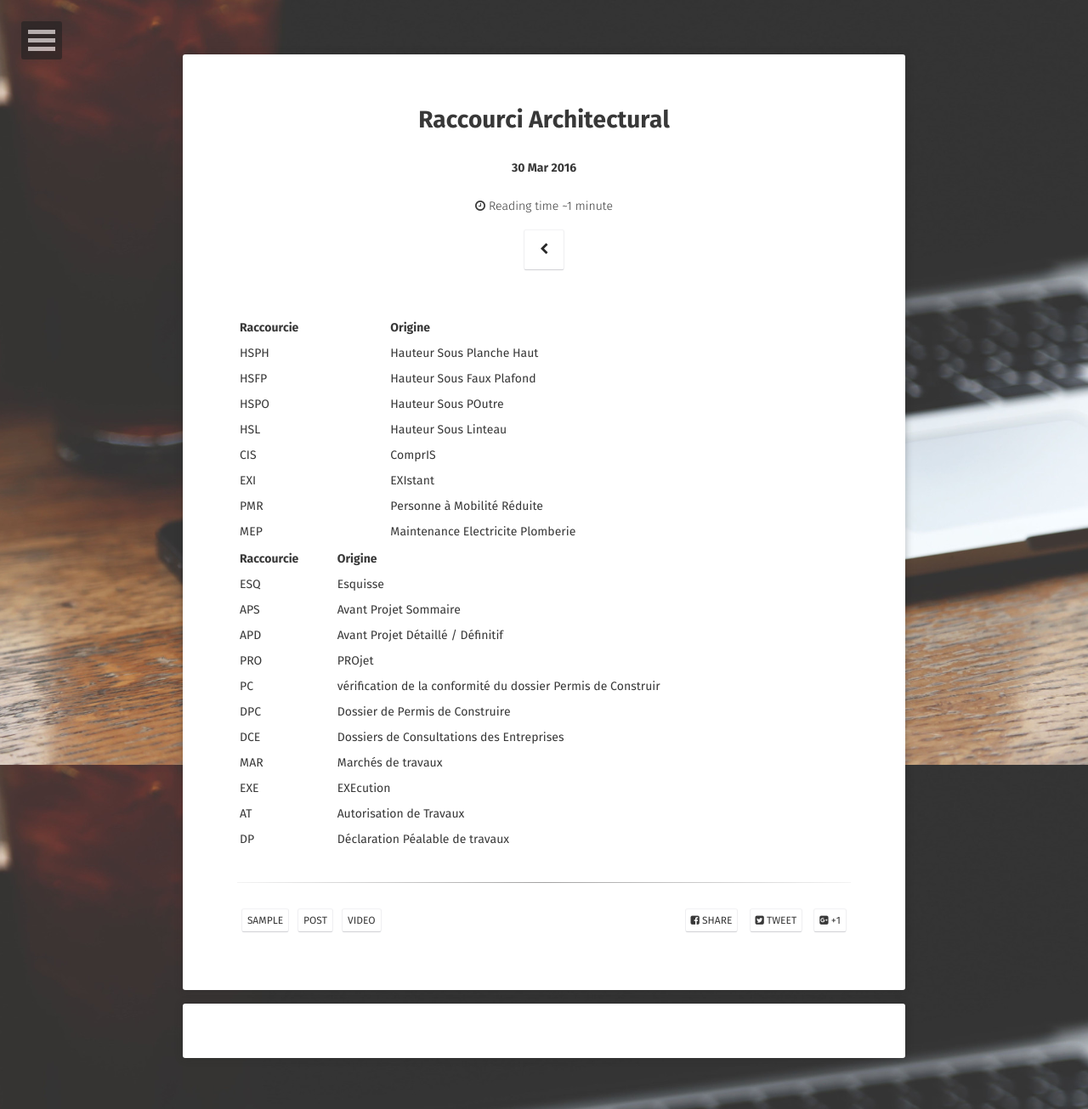
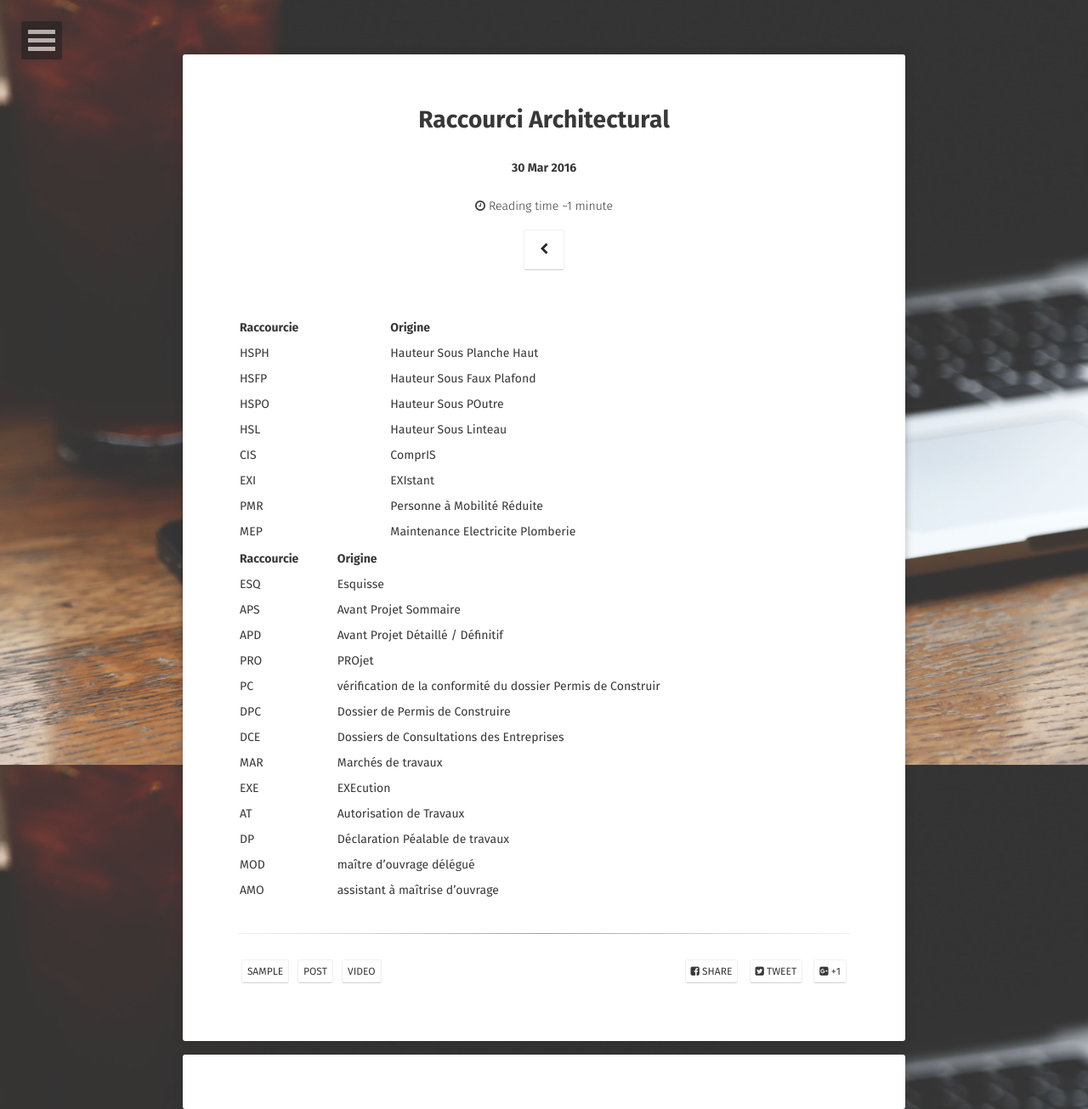
Before and after one commit to archer839/test, a Jekyll site: the page built from _posts/2018-08-31-Raccourci Architectural.md, in a window 1280 px wide. Shown: the whole page at 85% size. Built offline with Jekyll 4.4.1, drawn with Linux system fonts in a browser that asks for light colours; some web fonts are replaced; comment, search, counter and statistics services are not loaded.

Commit message:
Update 2018-08-31-Raccourci Architectural.md

```diff
--- a/_posts/2018-08-31-Raccourci Architectural.md
+++ b/_posts/2018-08-31-Raccourci Architectural.md
@@ -34,3 +34,5 @@ MAR | Marchés de travaux
 EXE | EXEcution
 AT | Autorisation de Travaux
 DP | Déclaration Péalable de travaux
+MOD | maître d’ouvrage délégué
+AMO | assistant à maîtrise d’ouvrage
```
